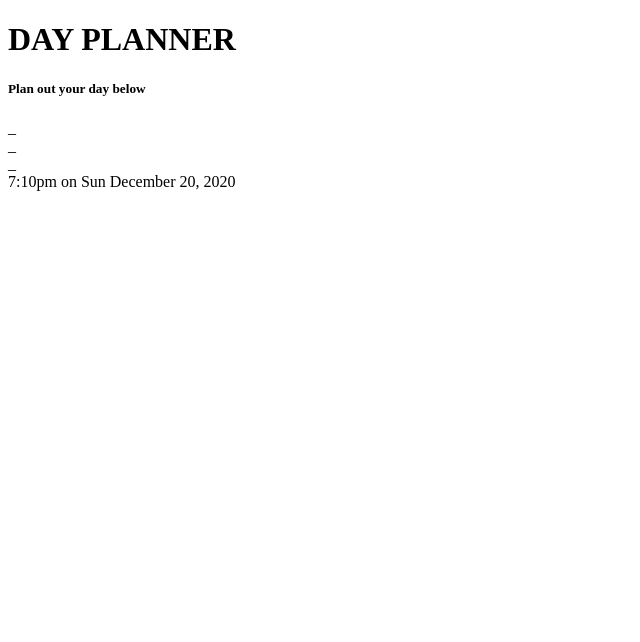
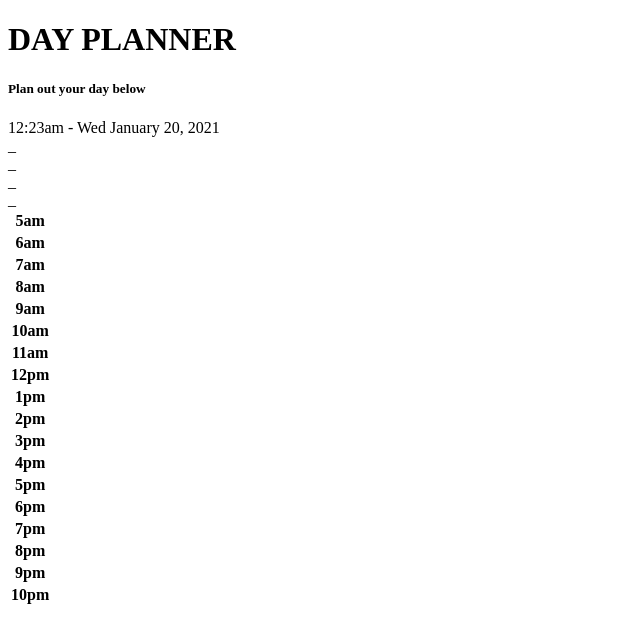
Before and after one commit to MRomano84/day-planner, a plain HTML site: page index.html in a window 1280 px wide. Shown: the whole page, without its empty margins (0-640 px from the left). Drawn offline with nearby package versions, Linux system fonts and the light colour scheme.

Commit message:
put current time in header

```diff
--- a/index.html
+++ b/index.html
@@ -26,6 +26,63 @@
 
         <div class="date">_</div>
 
+        <table>
+            <tr>
+                <th>5am</th>
+            </tr>
+            <tr>
+                <th>6am</th>
+            </tr>
+            <tr>
+                <th>7am</th>
+            </tr>
+            <tr>
+                <th>8am</th>
+            </tr>
+            <tr>
+                <th>9am</th>
+            </tr>
+            <tr>
+                <th>10am</th>
+            </tr>
+            <tr>
+                <th>11am</th>
+            </tr>
+            <tr>
+                <th>12pm</th>
+            </tr>
+            <tr>
+                <th>1pm</th>
+            </tr>
+            <tr>
+                <th>2pm</th>
+            </tr>
+            <tr>
+                <th>3pm</th>
+            </tr>
+            <tr>
+                <th>4pm</th>
+            </tr>
+            <tr>
+                <th>5pm</th>
+            </tr>
+            <tr>
+                <th>6pm</th>
+            </tr>
+            <tr>
+                <th>7pm</th>
+            </tr>
+            <tr>
+                <th>8pm</th>
+            </tr>
+            <tr>
+                <th>9pm</th>
+            </tr>
+            <tr>
+                <th>10pm</th>
+            </tr>
+        </table>
+
 
 
 
--- a/script.js
+++ b/script.js
@@ -3,8 +3,8 @@
 const events = document.querySelectorAll('.event');
 
 events.forEach(event => {
-    const date = dayjs(event.dataset.date).format("h:mma on ddd MMMM DD, YYYY");
-    const dateElement = document.querySelector(".date");
+    const date = dayjs().format("h:mma - ddd MMMM DD, YYYY");
+    const dateElement = document.querySelector(".current-time");
 
     dateElement.innerHTML = date;
 });
```
